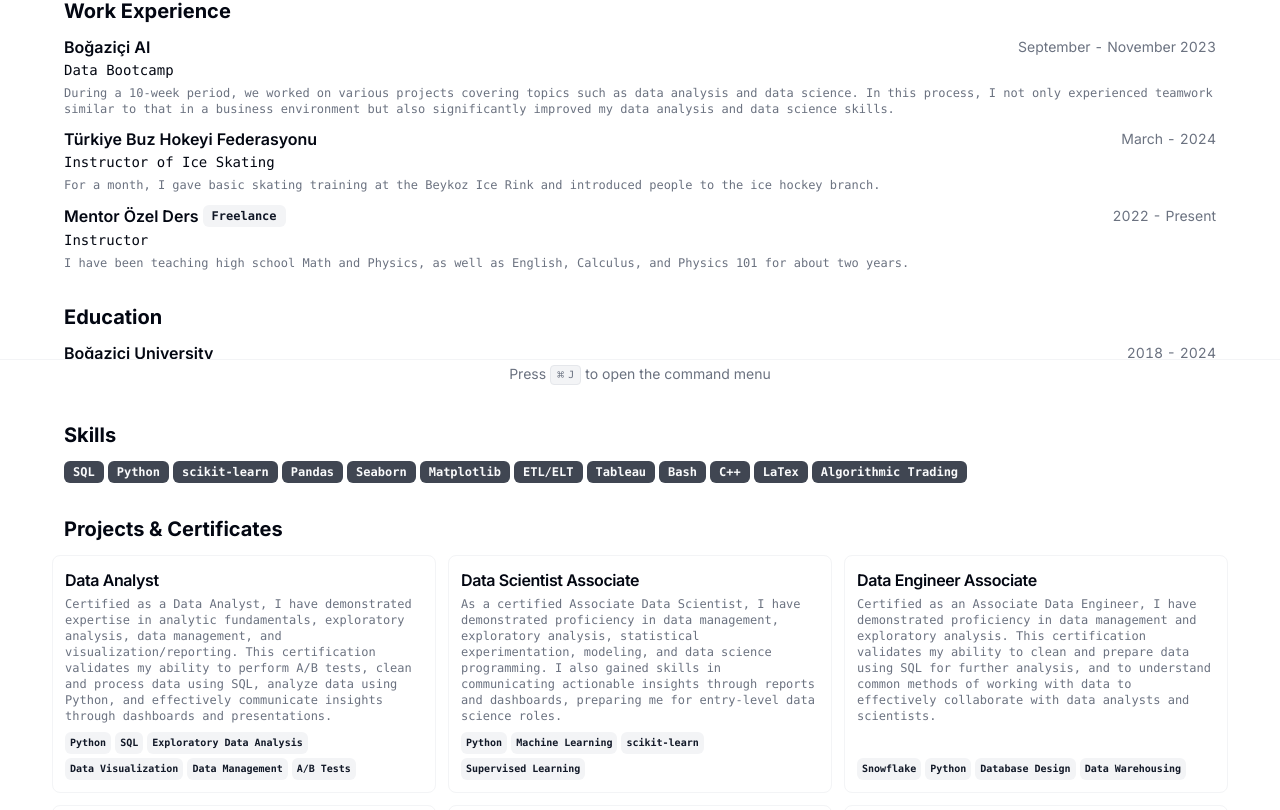
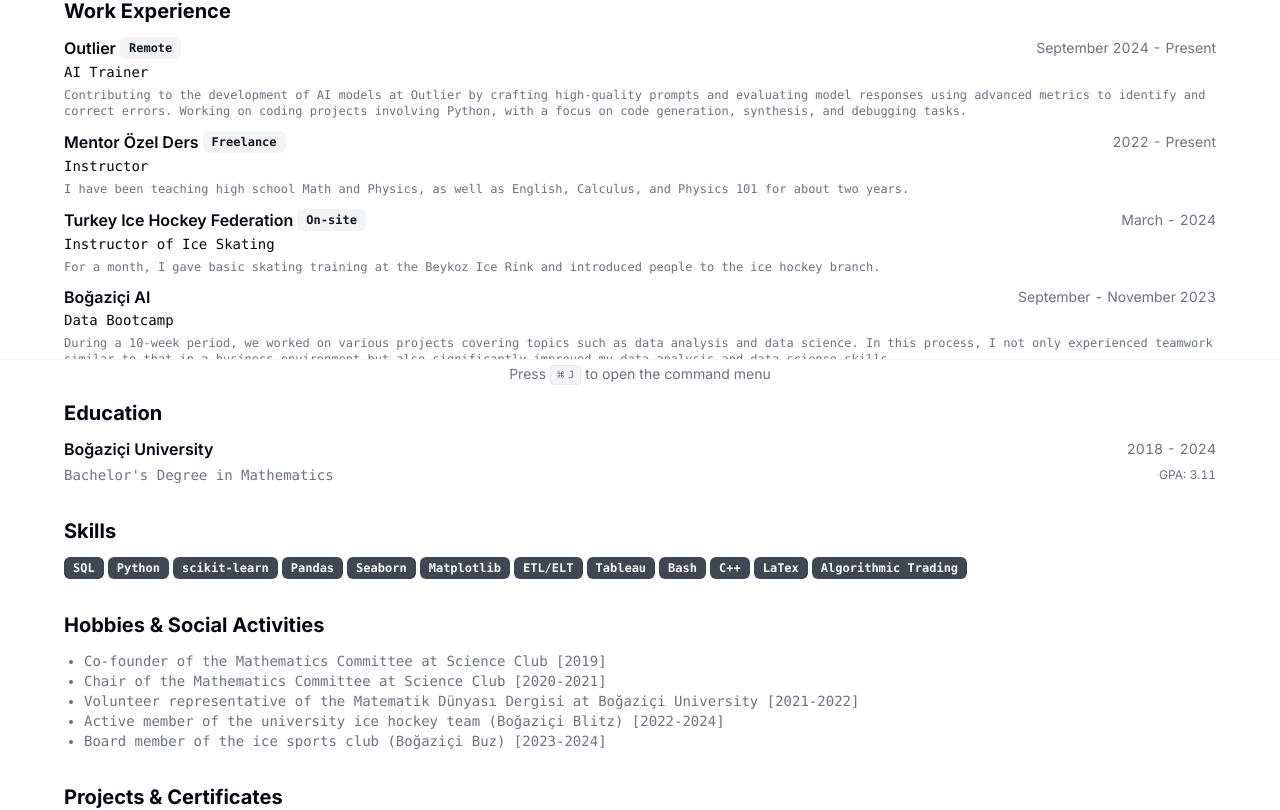
Before and after one commit to rugtumu/CV, a Next.js app: page / in a window 1280 px wide. Shown: the part 411-1221 px from the top of the page. Built offline with nearby package versions, Linux system fonts and the light colour scheme.

Commit message:
Outlier & hobbies added

```diff
--- a/src/app/cv/page.tsx
+++ b/src/app/cv/page.tsx
@@ -186,6 +186,15 @@
           </div>
         </Section>
 
+        <Section>
+          <h2 className="text-xl font-bold">Hobbies & Social Activities</h2>
+          <ul className="list-disc ml-5 text-pretty font-mono text-sm text-muted-foreground">
+            {RESUME_DATA.hobbies.map((hobby, index) => (
+              <li key={index}>{hobby}</li>
+            ))}
+          </ul>
+        </Section>
+
         <Section className="scroll-mb-16">
           <h2 className="text-xl font-bold">Projects & Certificates</h2>
           <div className="-mx-3 grid grid-cols-1 gap-3 md:grid-cols-3 lg:grid-cols-3">
--- a/src/app/page.tsx
+++ b/src/app/page.tsx
@@ -187,6 +187,15 @@
           </div>
         </Section>
 
+        <Section>
+          <h2 className="text-xl font-bold">Hobbies & Social Activities</h2>
+          <ul className="list-disc ml-5 text-pretty font-mono text-sm text-muted-foreground">
+            {RESUME_DATA.hobbies.map((hobby, index) => (
+              <li key={index}>{hobby}</li>
+            ))}
+          </ul>
+        </Section>
+
         <Section className="scroll-mb-16">
           <h2 className="text-xl font-bold">Projects & Certificates</h2>
           <div className="-mx-3 grid grid-cols-1 gap-3 md:grid-cols-3 lg:grid-cols-3">
--- a/src/data/resume-data.tsx
+++ b/src/data/resume-data.tsx
@@ -22,14 +22,21 @@
 export const RESUME_DATA = {
   name: "Umut Gür",
   initials: "UG",
-  location: "Istanbul, Turkey",
-  locationLink: "https://www.google.com/maps/place/Istanbul/",
+  location: "İzmir, Turkey",
+  locationLink: "https://www.google.com/maps/place/Izmir/",
   about:
     "Data Analyst | Data Scientist | Mathematician",
   summary:
     "As a Data Analyst, I specialize in both analyzing large datasets for insights and developing predictive models to solve complex data problems. My expertise includes data cleaning, data visualization, and data management, along with machine learning and statistical modeling. I utilize tools such as Python, SQL, and Tableau to transform raw data into actionable insights and predictive solutions. Additionally, I work with big data processing tools and cloud platforms to optimize data-driven decision-making processes.",
   avatarUrl: "https://avatars.githubusercontent.com/u/150899294?s=400&u=54d40f937758ae3e54838c602f180e80ffbf0e63&v=4",
   personalWebsiteUrl: "",
+  hobbies: [
+    "Co-founder of the Mathematics Committee at Science Club [2019]",
+    "Chair of the Mathematics Committee at Science Club [2020-2021]",
+    "Volunteer representative of the Matematik Dünyası Dergisi at Boğaziçi University [2021-2022]",
+    "Active member of the university ice hockey team (Boğaziçi Blitz) [2022-2024]",
+    "Board member of the ice sports club (Boğaziçi Buz) [2023-2024]",
+  ],
   contact: {
     email: "umutgur7@gmail.com",
     tel: "",
@@ -59,24 +66,14 @@
   ],
   work: [
     {
-      company: "Boğaziçi AI",
-      link: "https://bogaziciai.com/",
-      badges: [],
-      title: "Data Bootcamp",
-      start: "September",
-      end: "November 2023",
+      company: "Outlier",
+      link: "https://outlier.ai/",
+      badges: ["Remote"],
+      title: "AI Trainer",
+      start: "September 2024",
+      end: "Present",
       description:
-        "During a 10-week period, we worked on various projects covering topics such as data analysis and data science. In this process, I not only experienced teamwork similar to that in a business environment but also significantly improved my data analysis and data science skills.",
-    },
-    {
-      company: "Türkiye Buz Hokeyi Federasyonu",
-      link: "https://tbhf.org.tr/",
-      badges: [],
-      title: "Instructor of Ice Skating",
-      start: "March",
-      end: "2024",
-      description:
-        "For a month, I gave basic skating training at the Beykoz Ice Rink and introduced people to the ice hockey branch.",
+        "Contributing to the development of AI models at Outlier by crafting high-quality prompts and evaluating model responses using advanced metrics to identify and correct errors. Working on coding projects involving Python, with a focus on code generation, synthesis, and debugging tasks.",
     },
     {
       company: "Mentor Özel Ders",
@@ -87,6 +84,26 @@
       end: null,
       description:
         "I have been teaching high school Math and Physics, as well as English, Calculus, and Physics 101 for about two years.",
+    },
+    {
+      company: "Turkey Ice Hockey Federation",
+      link: "https://tbhf.org.tr/",
+      badges: ["On-site"],
+      title: "Instructor of Ice Skating",
+      start: "March",
+      end: "2024",
+      description:
+        "For a month, I gave basic skating training at the Beykoz Ice Rink and introduced people to the ice hockey branch.",
+    },
+    {
+      company: "Boğaziçi AI",
+      link: "https://bogaziciai.com/",
+      badges: [],
+      title: "Data Bootcamp",
+      start: "September",
+      end: "November 2023",
+      description:
+        "During a 10-week period, we worked on various projects covering topics such as data analysis and data science. In this process, I not only experienced teamwork similar to that in a business environment but also significantly improved my data analysis and data science skills.",
     },
   ],
   skills: [
```
